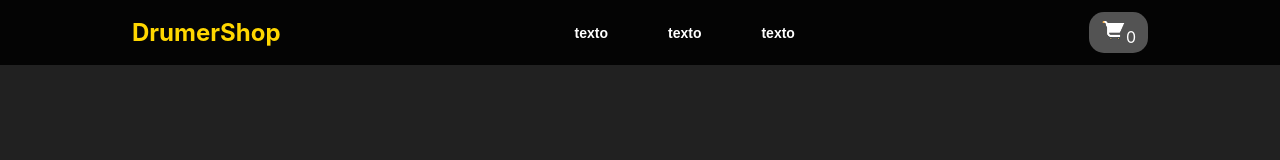
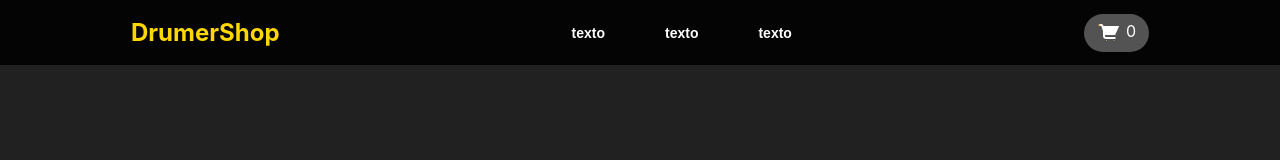
Before and after one commit to idavidruiz/Pre-Entrega-1-Ruiz-React-Js, a React (Create React App) app: page / in a window 1280 px wide. Shown: the top 160 px of the page. Built offline with nearby package versions, Linux system fonts and the light colour scheme.

Commit message:
finish cartwidget

```diff
--- a/src/componentes/Navbar/Navbar.css
+++ b/src/componentes/Navbar/Navbar.css
@@ -40,14 +40,16 @@ button:hover{
 }
 
 .cart{
-    border-radius: 15px;
-    padding: 6px 12px;
+    display: flex;
+    border-radius: 20px;
+    padding: 7px 13px;
     background-color: rgba(185, 185, 185, 0.438);
     color: white;
 }
 
 .cart img{
-    height: 25px;
+    margin-right: 5px;
+    height: 24px;
 }
 
 .DrumerShop{
```
